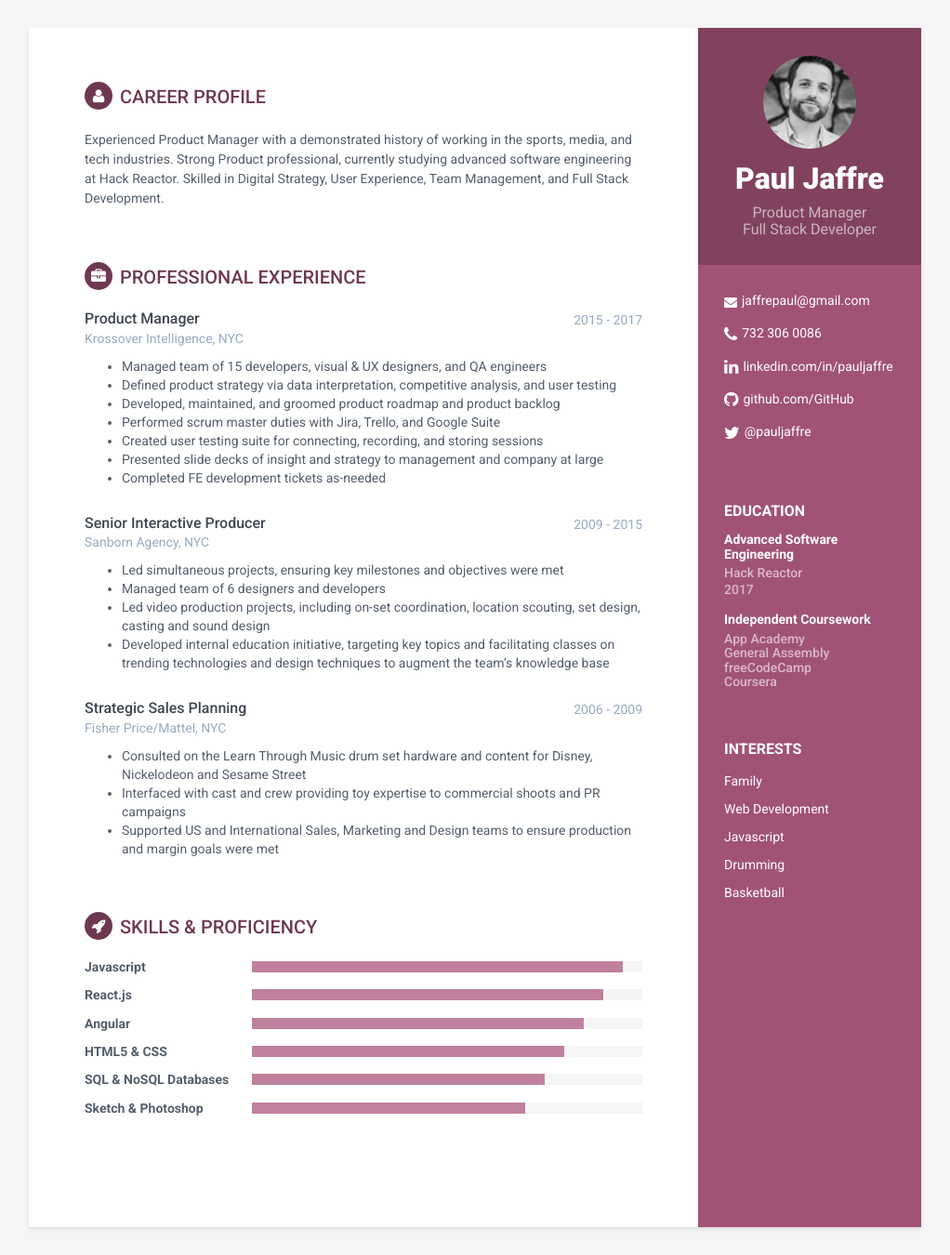
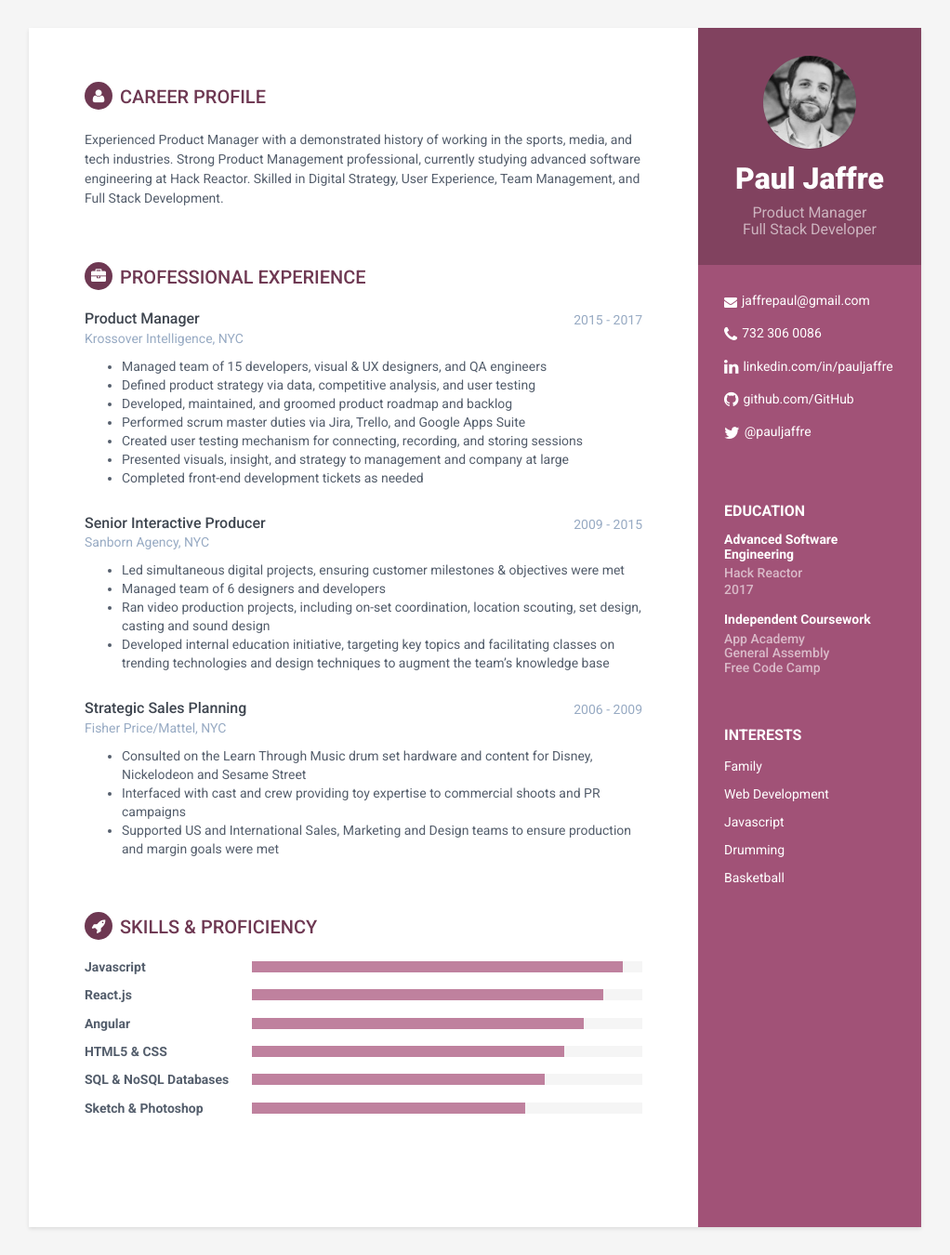
Before and after one commit to jaffrepaul/jaffrepaul.github.io, a Jekyll site: the page built from index.html, in a window 1280 px wide. Shown: the whole page at 93% size, without its empty margins (129-1151 px from the left). Built offline with Jekyll 4.4.1, drawn with Linux system fonts in a browser that asks for light colours.

Commit message:
revised copy

```diff
--- a/_includes/career-profile.html
+++ b/_includes/career-profile.html
@@ -1,6 +1,6 @@
 <section class="section summary-section">
 <h2 class="section-title"><i class="fa fa-user"></i>Career Profile</h2>
 <div class="summary">
-    <p>Experienced Product Manager with a demonstrated history of working in the sports, media, and tech industries. Strong Product professional, currently studying advanced software engineering at Hack Reactor. Skilled in Digital Strategy, User Experience, Team Management, and Full Stack Development.</p>
+    <p>Experienced Product Manager with a demonstrated history of working in the sports, media, and tech industries. Strong Product Management professional, currently studying advanced software engineering at Hack Reactor. Skilled in Digital Strategy, User Experience, Team Management, and Full Stack Development.</p>
 </div><!--//summary-->
 </section><!--//section-->
--- a/_includes/education.html
+++ b/_includes/education.html
@@ -9,7 +9,6 @@
     <h4 class="degree">Independent Coursework</h4>
     <h5 class="meta">App Academy</h5>
     <h5 class="meta">General Assembly</h5>
-    <h5 class="meta">freeCodeCamp</h5>
-    <h5 class="meta">Coursera</h5>
+    <h5 class="meta">Free Code Camp</h5>
 </div><!--//item-->
 </div><!--//education-container-->
--- a/_includes/experience.html
+++ b/_includes/experience.html
@@ -27,12 +27,12 @@
                         <p></p>
                         <ul>
                           <li>Managed team of 15 developers, visual & UX designers, and QA engineers</li>
-                          <li>Defined product strategy via data interpretation, competitive analysis, and user testing</li>
-                          <li>Developed, maintained, and groomed product roadmap and product backlog</li>
-                          <li>Performed scrum master duties with Jira, Trello, and Google Suite</li>
-                          <li>Created user testing suite for connecting, recording, and storing sessions</li>
-                          <li>Presented slide decks of insight and strategy to management and company at large</li>
-                          <li>Completed FE development tickets as-needed</li>
+                          <li>Defined product strategy via data, competitive analysis, and user testing</li>
+                          <li>Developed, maintained, and groomed product roadmap and backlog</li>
+                          <li>Performed scrum master duties via Jira, Trello, and Google Apps Suite</li>
+                          <li>Created user testing mechanism for connecting, recording, and storing sessions</li>
+                          <li>Presented visuals, insight, and strategy to management and company at large</li>
+                          <li>Completed front-end development tickets as needed</li>
                         </ul>
 
                     </div><!--//details-->
@@ -48,9 +48,9 @@
                     </div><!--//meta-->
                     <div class="details">
                       <ul>
-                        <li>Led simultaneous projects, ensuring key milestones and objectives were met</li>
+                        <li>Led simultaneous digital projects, ensuring customer milestones & objectives were met</li>
                         <li>Managed team of 6 designers and developers</li>
-                        <li>Led video production projects, including on-set coordination, location scouting, set design, casting and sound design</li>
+                        <li>Ran video production projects, including on-set coordination, location scouting, set design, casting and sound design</li>
                         <li>Developed internal education initiative, targeting key topics and facilitating classes on trending technologies and design techniques to augment the team’s knowledge base</li>
                       </ul>
                     </div><!--//details-->
```
Also changed, not shown: 2 other files.
